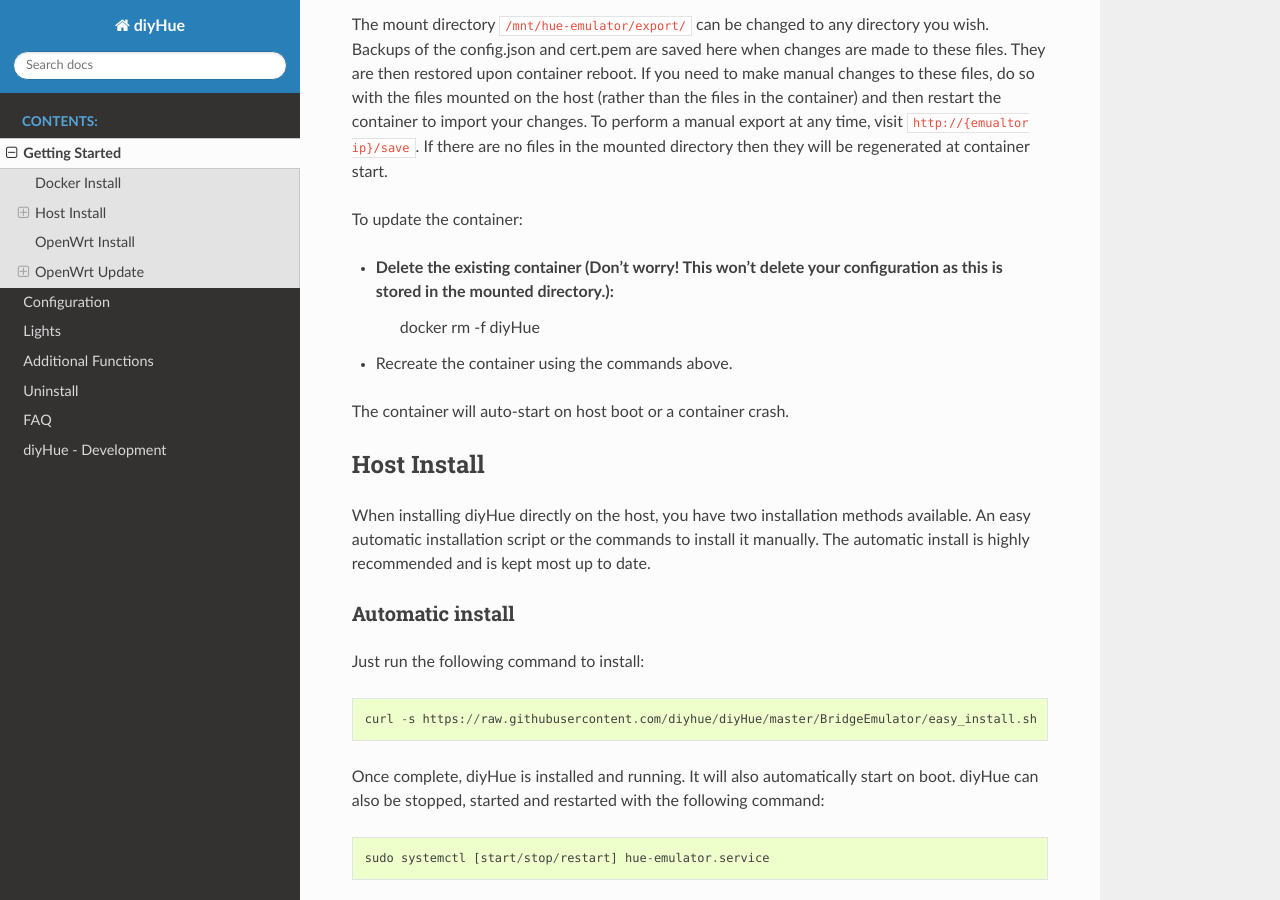
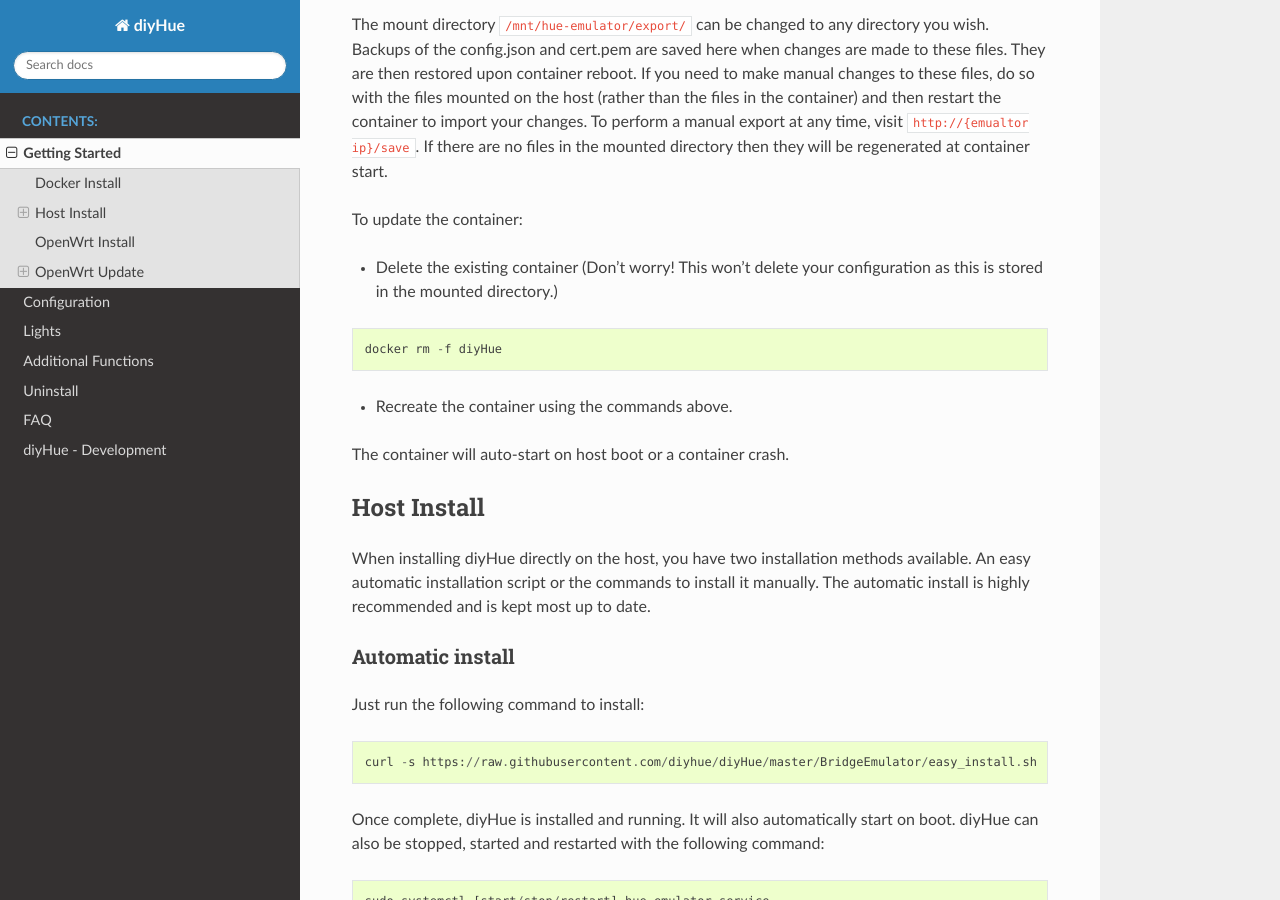
Before and after one commit to diyhue/ReadTheDocs, a Sphinx documentation site: the page built from source/getting_started.rst, in a window 1280 px wide and 900 px high, scrolled down 1551 px. Built offline with Sphinx 7.4.7 and the Read the Docs theme 2.0.0, drawn with Linux system fonts in a browser that asks for light colours.

Commit message:
Prettify

```diff
--- a/source/getting_started.rst
+++ b/source/getting_started.rst
@@ -39,8 +39,12 @@
 
 To update the container:
 
-* Delete the existing container (Don't worry! This won't delete your configuration as this is stored in the mounted directory.):
+* Delete the existing container (Don't worry! This won't delete your configuration as this is stored in the mounted directory.)
+
+.. code-block::
+
     docker rm -f diyHue
+
 * Recreate the container using the commands above.
 
 
```
